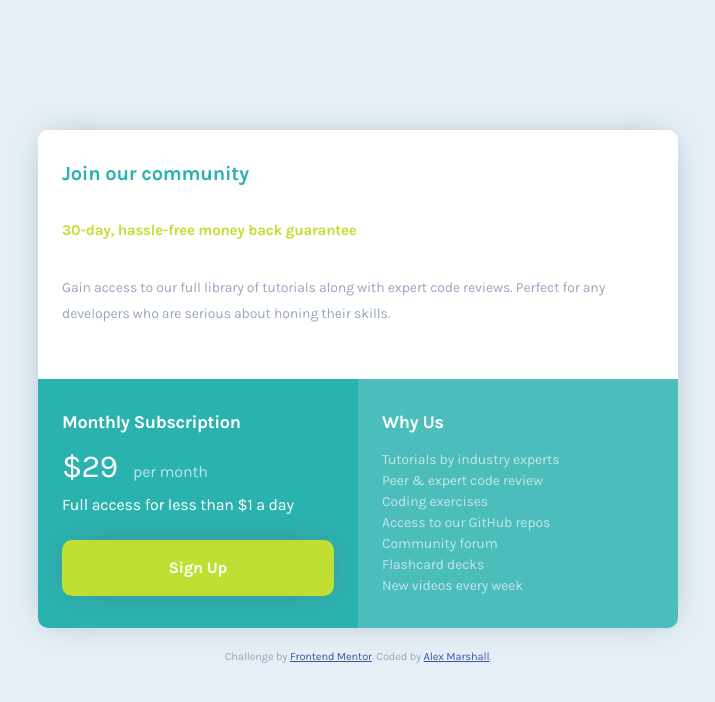
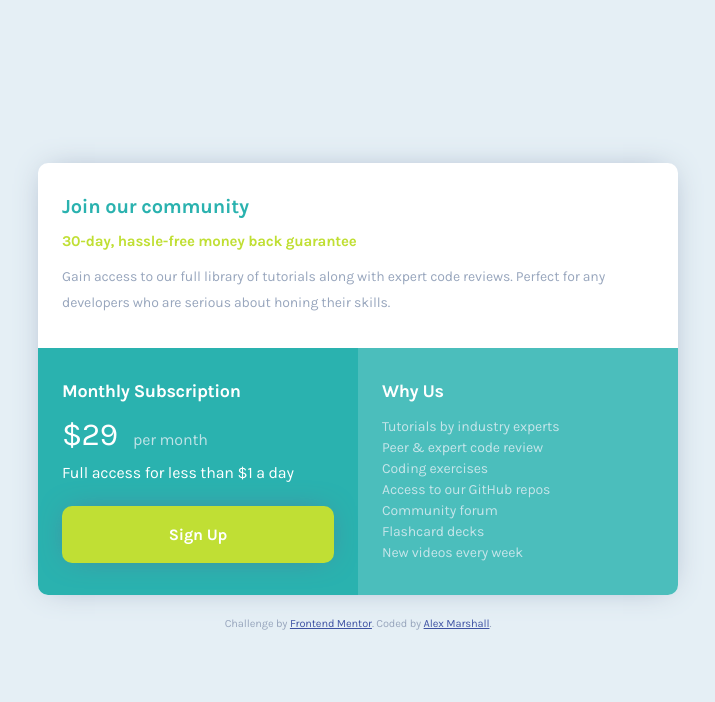
Before and after one commit to AlexKMarshall/single-price-grid-component, a plain HTML site: page index.html in a window 1280 px wide. Shown: the whole page, without its empty margins (282-997 px from the left). Drawn offline with Linux system fonts and the light colour scheme.

Commit message:
Change inner content from flex to grid

```diff
--- a/index.html
+++ b/index.html
@@ -35,9 +35,7 @@
     <div class="container">
       <section id="value-prop" class="grid-item">
         <h1>Join our community</h1>
-        <div class="spacer"></div>
         <h3 class="accent">30-day, hassle-free money back guarantee</h3>
-        <div class="spacer"></div>
         <p>
           Gain access to our full library of tutorials along with expert code
           reviews. Perfect for any developers who are serious about honing their
@@ -46,7 +44,6 @@
       </section>
       <section id="call-to-action" class="grid-item">
         <h2>Monthly Subscription</h2>
-        <div class="spacer"></div>
         <div class="price">
           <p class="price-headline">
             <span class="emphasize">&dollar;29</span>
@@ -54,12 +51,10 @@
           </p>
           <p>Full access for less than &dollar;1 a day</p>
         </div>
-        <div class="spacer"></div>
         <button>Sign Up</button>
       </section>
       <section id="features" class="grid-item">
         <h2>Why Us</h2>
-        <div class="spacer"></div>
         <ul>
           <li>Tutorials by industry experts</li>
           <li>Peer &amp; expert code review</li>
--- a/style.css
+++ b/style.css
@@ -111,7 +111,7 @@ body {
   .container {
     max-width: 640px;
     grid-template-columns: 1fr 1fr;
-    grid-auto-rows: 1fr;
+    grid-auto-rows: auto;
   }
 
   #value-prop {
@@ -121,19 +121,9 @@ body {
 
 .grid-item {
   padding: 2rem 1.5rem;
-  display: flex;
-  flex-direction: column;
-  justify-content: space-between;
-}
-
-.grid-item * {
-  flex-grow: 1;
-}
-
-.spacer {
-  height: 1rem;
-  flex-grow: 0;
-  flex-shrink: 0;
+  display: grid;
+  grid-template-columns: auto;
+  row-gap: 14px;
 }
 
 button {
```
